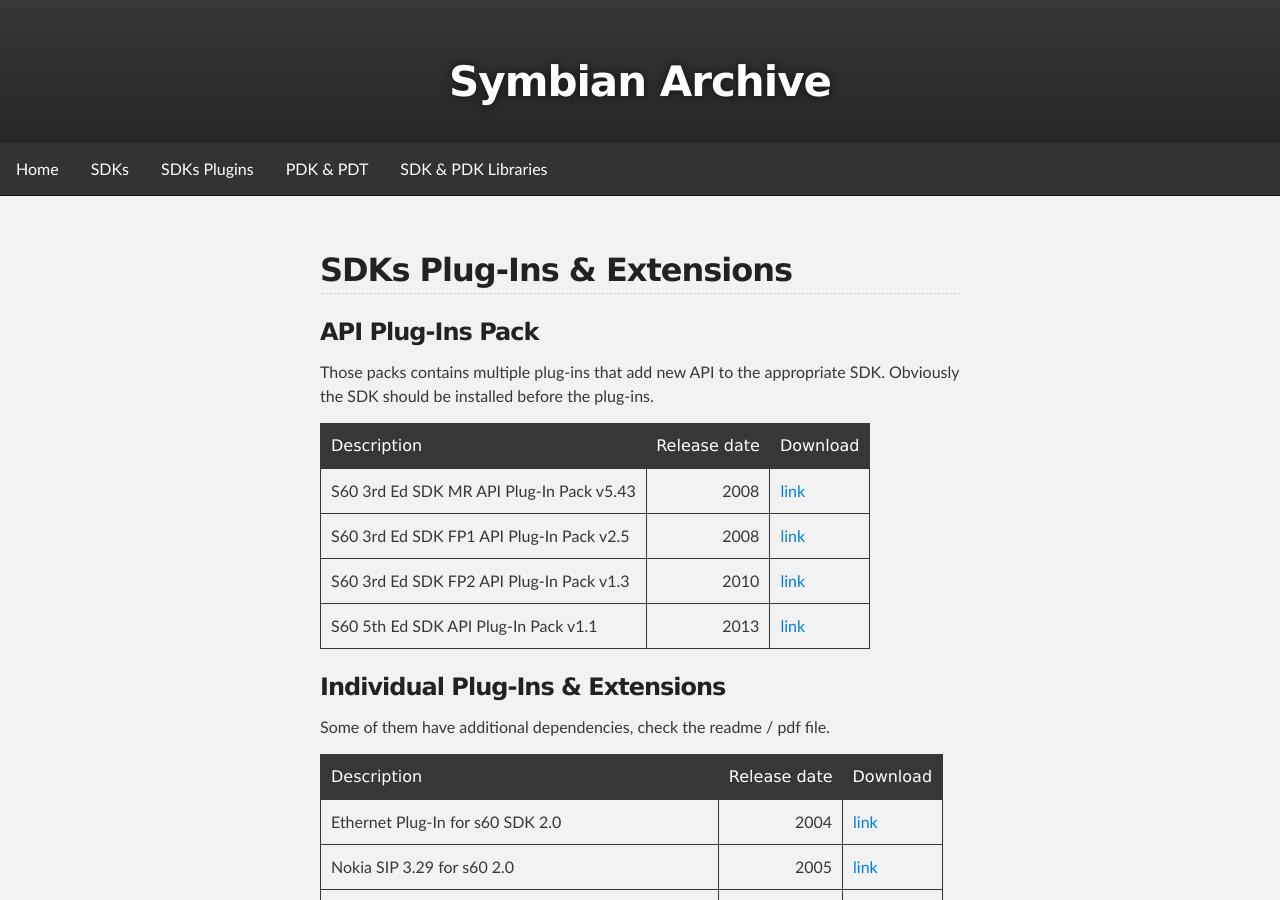
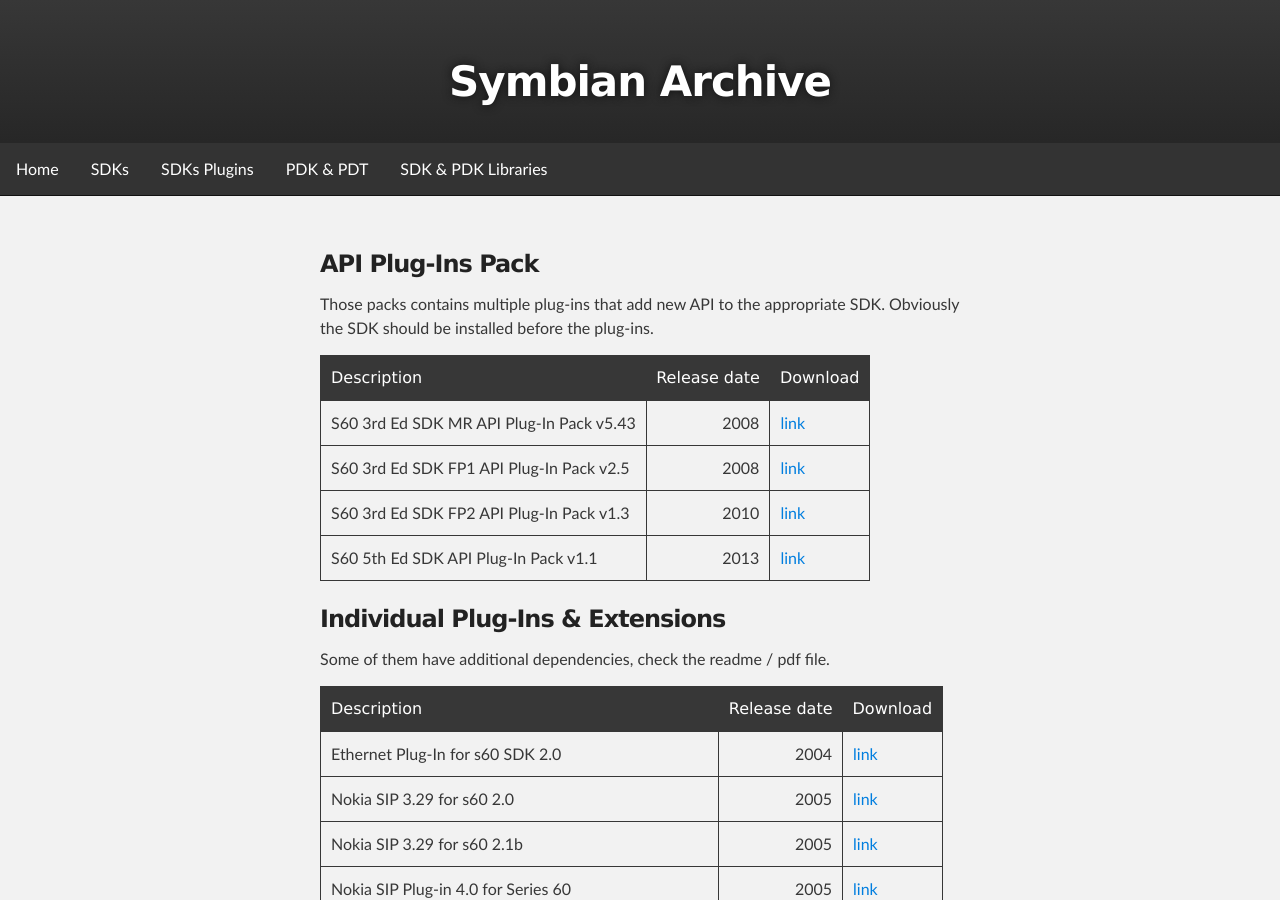
Before and after one commit to mrRosset/Symbian-Archive, a Jekyll site: the page built from SDKs-Plugins.md, in a window 1280 px wide and 900 px high. Built offline with Jekyll 4.4.1, drawn with Linux system fonts in a browser that asks for light colours; our own code applies the rules of GitHub Pages for plain Markdown files; the repository's description, which GitHub fills in, is left out.

Commit message:
remove useless title

```diff
--- a/SDKs-Plugins.md
+++ b/SDKs-Plugins.md
@@ -1,6 +1,3 @@
-## SDKs Plug-Ins & Extensions
-
-
 ### API Plug-Ins Pack
 
 Those packs contains multiple plug-ins that add new API to the appropriate SDK.
```
